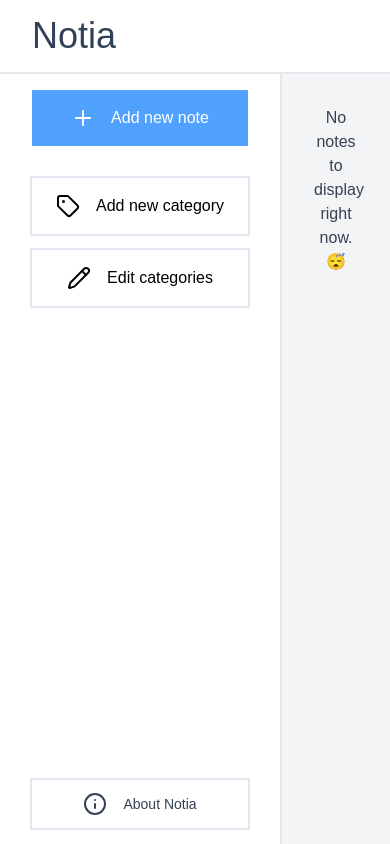
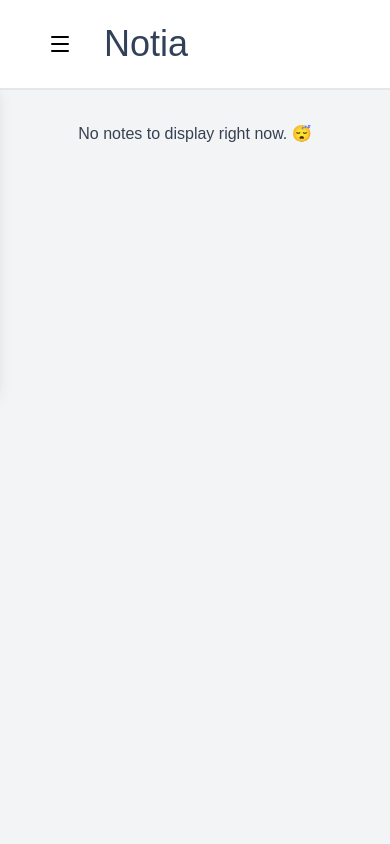
Before and after one commit to Klrfl/notia, a Svelte app: page / in a window 390 px wide. Built offline with nearby package versions, Linux system fonts and the light colour scheme.

Commit message:
ui: make sidebar responsive

```diff
--- a/src/App.svelte
+++ b/src/App.svelte
@@ -9,7 +9,7 @@
   import Button from "./lib/ui/Button.svelte"
   import Input from "./lib/ui/Input.svelte"
 
-  import { Info, Pencil, Plus, Save, Tag } from "lucide-svelte"
+  import { Info, Menu, Pencil, Plus, Save, Tag, X } from "lucide-svelte"
 
   import { onMount } from "svelte"
   import { openDB } from "./shared/db.svelte"
@@ -205,13 +205,38 @@
 
 <main class="main-grid min-h-screen">
   <header
-    class="header col-span-full px-8 py-4 bg-white border-b-2 border-b-gray-200"
+    class="header col-span-full flex gap-4 items-center px-8 py-4 bg-white border-b-2 border-b-gray-200"
   >
     <h1 class="text-4xl text-slate-700">{title}</h1>
+
+    <div class="order-first">
+      <input
+        type="checkbox"
+        name="sidebar-toggle"
+        id="sidebar-toggle"
+        class="peer hidden"
+      />
+
+      <label
+        for="sidebar-toggle"
+        class="sidebar-toggle block peer-checked:hidden"
+      >
+        <Menu />
+        <div class="sr-only">Open sidebar</div>
+      </label>
+
+      <label
+        for="sidebar-toggle"
+        class="sidebar-toggle hidden peer-checked:block"
+      >
+        <X />
+        <div class="sr-only">Close sidebar</div>
+      </label>
+    </div>
   </header>
 
-  <nav
-    class="sidebar flex flex-col gap-4 content-start bg-white border-r-2 border-r-gray-200 px-8 py-4"
+  <menu
+    class="sidebar absolute shadow-lg md:shadow-none md:relative flex flex-col gap-4 content-start bg-white border-r-2 border-r-gray-200 px-8 py-4"
   >
     <Button icon onclick={() => (isAddingNote = true)}>
       <Plus />
@@ -222,7 +247,7 @@
       <NoteForm noteAdded={handleAddNewNote} />
     </Dialog>
 
-    <menu>
+    <menu class="flex flex-col">
       {#each noteCategories as category (category.id)}
         <NoteCategoryItem
           {category}
@@ -302,7 +327,7 @@
         >
       </article>
     </Dialog>
-  </nav>
+  </menu>
 
   <section class="content p-8">
     {#if !filteredNotes.length}
@@ -328,6 +353,8 @@
 </main>
 
 <style>
+  @reference "./app.css";
+
   .main-grid {
     display: grid;
     grid-auto-rows: max-content auto;
@@ -345,9 +372,36 @@
 
   .sidebar {
     grid-column: sidebar;
+
+    @media screen and (max-width: 768px) {
+      translate: -100% 9ch;
+      transition: translate 200ms ease;
+      left: 0;
+      right: 0;
+    }
   }
 
   .content {
     grid-column: content;
   }
+
+  .sidebar-toggle {
+    @apply md:hidden p-4 cursor-pointer hover:bg-gray-200;
+  }
+
+  .main-grid:has(#sidebar-toggle:checked) .sidebar {
+    translate: 0 9ch;
+
+    @media screen and (min-width: 768px) {
+      translate: 0;
+    }
+  }
+
+  /* disable scroll when menu is open */
+  :global(body .main-grid:has(#sidebar-toggle:checked)) {
+    @media screen and (max-width: 768px) {
+      max-height: 100vh;
+      overflow: hidden;
+    }
+  }
 </style>
--- a/src/lib/NoteCategoryItem.svelte
+++ b/src/lib/NoteCategoryItem.svelte
@@ -30,7 +30,7 @@
 </script>
 
 <li
-  class="hover:bg-gray-200/70 flex justify-between group max-w-[25ch] text-left"
+  class="hover:bg-gray-200/70 flex justify-between group md:max-w-[25ch] text-left"
 >
   <Button
     variant="none"
```
